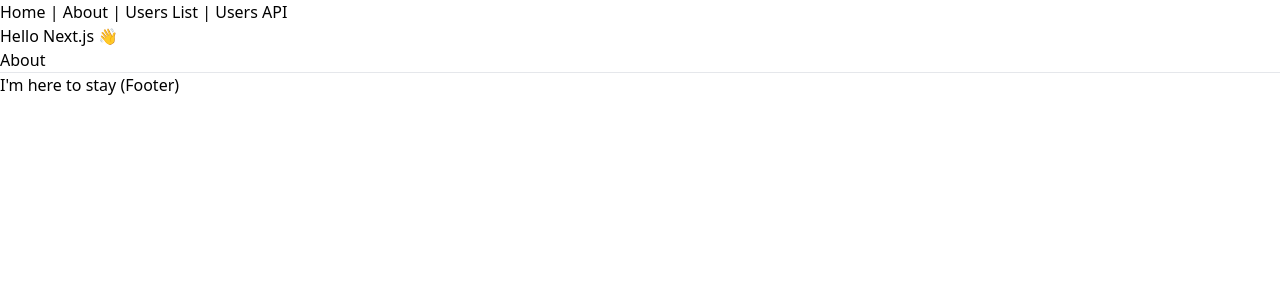
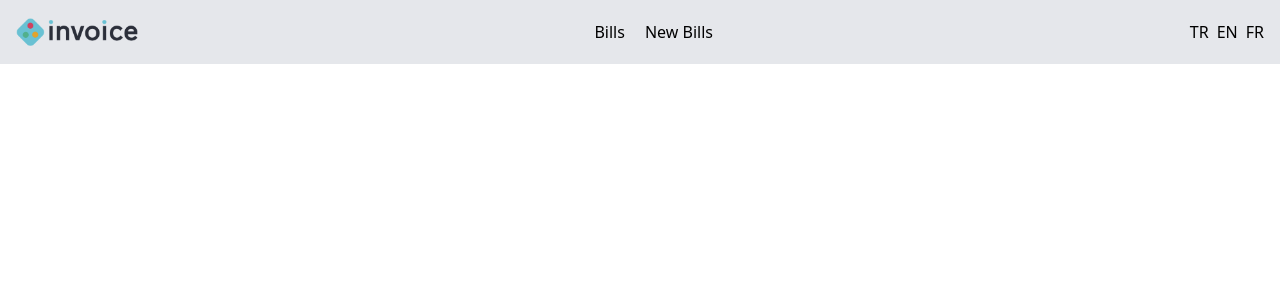
Before and after one commit to cemkirco1/invoice, a Next.js app: page / in a window 1280 px wide. Shown: the top 300 px of the page. Built offline with nearby package versions, Linux system fonts and the light colour scheme.

Commit message:
header created and logo added

```diff
--- a/pages/index.tsx
+++ b/pages/index.tsx
@@ -1,13 +1,9 @@
-import Link from 'next/link'
-import Layout from '../components/Layout'
+import Link from "next/link";
+import Header from "../src/components/Header";
+const IndexPage = () => (
+  <div>
+    <Header />
+  </div>
+);
 
-const IndexPage = () => (
-  <Layout title="Home | Next.js + TypeScript Example">
-    <h1>Hello Next.js 👋</h1>
-    <p>
-      <Link href="/about">About</Link>
-    </p>
-  </Layout>
-)
-
-export default IndexPage
+export default IndexPage;
--- /dev/null
+++ b/src/components/Header.tsx
@@ -0,0 +1,26 @@
+import Link from "next/link";
+import Logo from "../../assets/logo.png";
+const Header = () => {
+  return (
+    <header className="flex items-center justify-between p-4 bg-gray-200">
+      <div>
+        <img src={Logo.src} alt="Logo" className="h-8" />
+      </div>
+      <nav className="flex items-center justify-center">
+        <Link className="mr-5" href="/">
+          Bills
+        </Link>
+        <Link className="mr-5" href="/new-bills">
+          New Bills
+        </Link>
+      </nav>
+      <div>
+        <button className="mr-2">TR</button>
+        <button className="mr-2">EN</button>
+        <button>FR</button>
+      </div>
+    </header>
+  );
+};
+
+export default Header;
```
Also changed, not shown: assets/logo.png (added).
